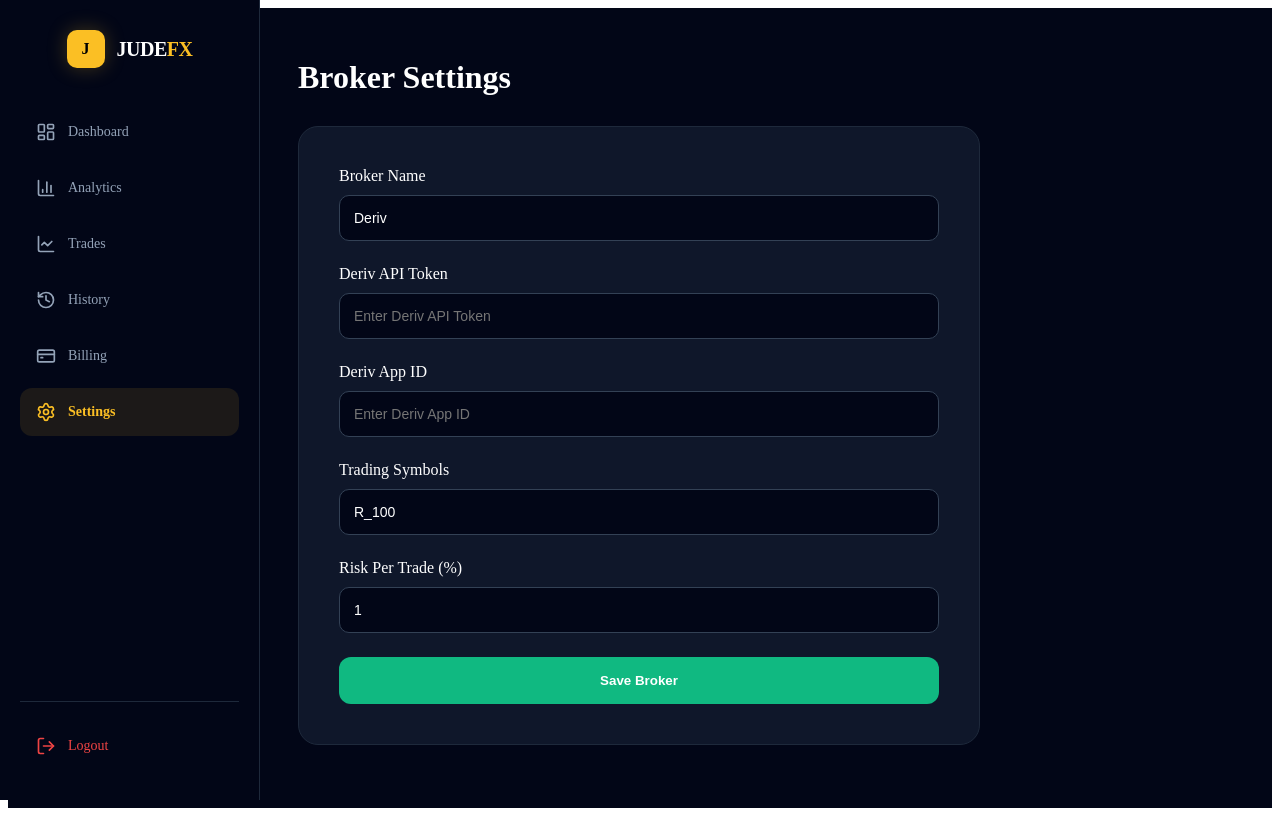
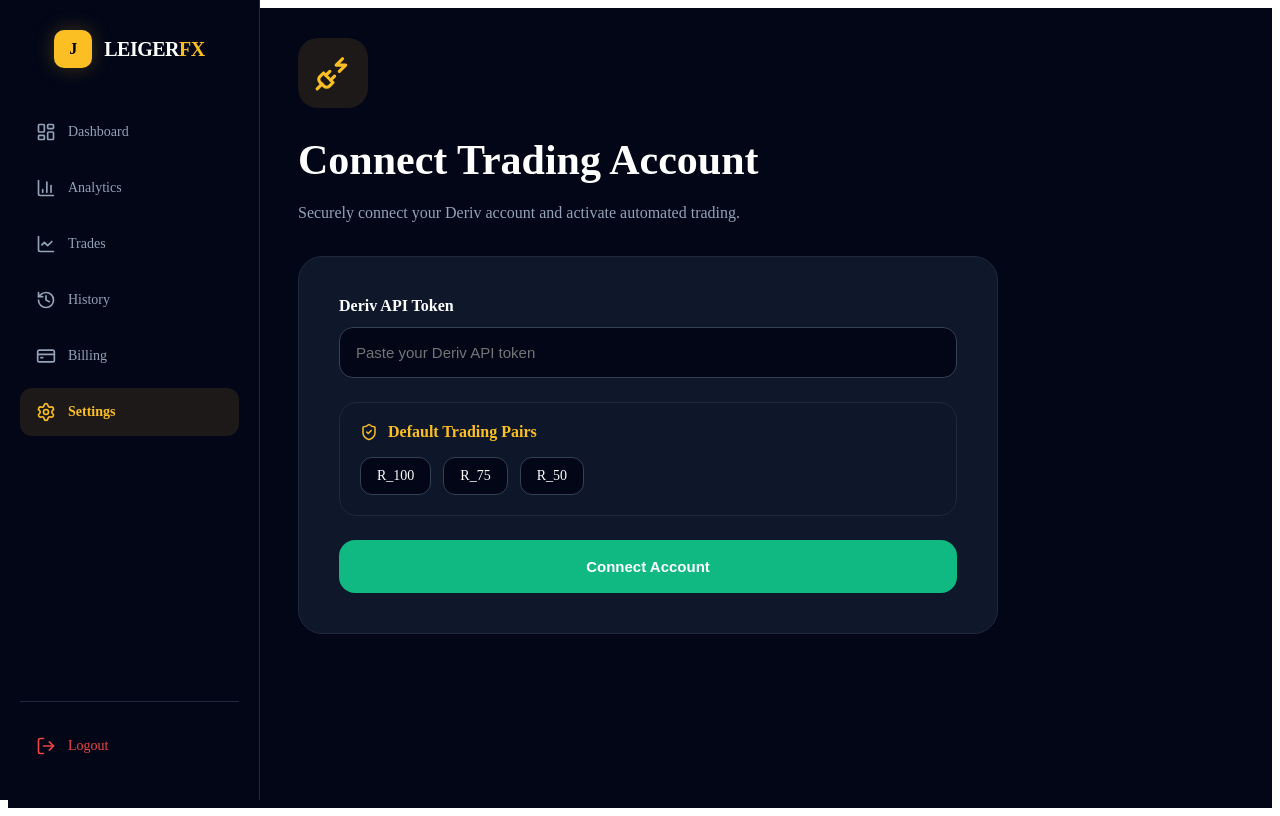
Before and after one commit to judeabdu/fx_trading_SaaS, a React app in the folder frontend/: page /settings in a window 1280 px wide. Built offline with nearby package versions, Linux system fonts and the light colour scheme; sample sign-in values are in the browser's storage; the HTML template or start-up script is replaced by a standard one.

Commit message:
Implemented production Deriv SaaS onboarding UI

```diff
--- a/frontend/src/components/Sidebar.jsx
+++ b/frontend/src/components/Sidebar.jsx
@@ -23,14 +23,14 @@
 
       <div style={logoArea}>
 
-        <div style={judeLogoSmall}>
+        <div style={leigerLogoSmall}>
           J
         </div>
 
         {
           !isMobile && (
             <h2 style={sidebarBrand}>
-              JUDE
+              LEIGER
               <span style={{ color: "#fbbf24" }}>
                 FX
               </span>
@@ -226,7 +226,7 @@
   marginBottom: "40px"
 };
 
-const judeLogoSmall = {
+const leigerLogoSmall = {
   background: "#fbbf24",
   color: "#000",
   width: "38px",
--- a/frontend/src/pages/SettingsPage.jsx
+++ b/frontend/src/pages/SettingsPage.jsx
@@ -2,15 +2,14 @@
 
 import DashboardLayout from "../components/DashboardLayout";
 
+import {
+  ShieldCheck,
+  PlugZap
+} from "lucide-react";
+
 function SettingsPage() {
 
-  const [form, setForm] = useState({
-    broker_name: "Deriv",
-    api_token: "",
-    app_id: "",
-    symbols: "R_100",
-    risk_per_trade: 1
-  });
+  const [apiToken, setApiToken] = useState("");
 
   const [loading, setLoading] = useState(false);
 
@@ -18,15 +17,7 @@
 
   const [error, setError] = useState("");
 
-  const handleChange = (e) => {
-
-    setForm({
-      ...form,
-      [e.target.name]: e.target.value
-    });
-  };
-
-  const saveBroker = async () => {
+  const connectBroker = async () => {
 
     setLoading(true);
 
@@ -46,11 +37,20 @@
           },
 
           body: JSON.stringify({
-            broker_name: form.broker_name,
-            api_token: form.api_token,
-            app_id: form.app_id,
-            symbols: form.symbols,
-            risk_per_trade: Number(form.risk_per_trade)
+
+            broker_name: "Deriv",
+
+            api_token: apiToken,
+
+            app_id: "1089",
+
+            symbols: [
+              "R_100",
+              "R_75",
+              "R_50"
+            ],
+
+            risk_per_trade: 1
           })
         }
       );
@@ -60,12 +60,12 @@
       if (!response.ok) {
 
         throw new Error(
-          data.detail || "Failed to save broker"
+          data.detail || "Connection failed"
         );
       }
 
       setMessage(
-        "Broker configuration saved successfully"
+        "Deriv account connected successfully"
       );
 
     } catch (err) {
@@ -82,77 +82,58 @@
 
     <DashboardLayout>
 
-      <div style={containerStyle}>
+      <div style={pageStyle}>
 
-        <h1 style={titleStyle}>
-          Broker Settings
-        </h1>
+        <div style={heroCard}>
+
+          <div style={iconWrapper}>
+            <PlugZap size={38} />
+          </div>
+
+          <h1 style={titleStyle}>
+            Connect Trading Account
+          </h1>
+
+          <p style={subtitleStyle}>
+            Securely connect your Deriv account
+            and activate automated trading.
+          </p>
+
+        </div>
 
         <div style={settingsCard}>
 
           <div style={settingItem}>
-            <label>Broker Name</label>
+
+            <label style={labelStyle}>
+              Deriv API Token
+            </label>
 
             <input
               type="text"
-              name="broker_name"
-              value={form.broker_name}
-              onChange={handleChange}
-              placeholder="Deriv"
+              value={apiToken}
+              onChange={(e) =>
+                setApiToken(e.target.value)
+              }
+              placeholder="Paste your Deriv API token"
               style={inputStyle}
             />
+
           </div>
 
-          <div style={settingItem}>
-            <label>Deriv API Token</label>
+          <div style={pairBox}>
 
-            <input
-              type="text"
-              name="api_token"
-              value={form.api_token}
-              onChange={handleChange}
-              placeholder="Enter Deriv API Token"
-              style={inputStyle}
-            />
-          </div>
+            <div style={pairHeader}>
+              <ShieldCheck size={18} />
+              Default Trading Pairs
+            </div>
 
-          <div style={settingItem}>
-            <label>Deriv App ID</label>
+            <div style={pairList}>
+              <span style={pairBadge}>R_100</span>
+              <span style={pairBadge}>R_75</span>
+              <span style={pairBadge}>R_50</span>
+            </div>
 
-            <input
-              type="text"
-              name="app_id"
-              value={form.app_id}
-              onChange={handleChange}
-              placeholder="Enter Deriv App ID"
-              style={inputStyle}
-            />
-          </div>
-
-          <div style={settingItem}>
-            <label>Trading Symbols</label>
-
-            <input
-              type="text"
-              name="symbols"
-              value={form.symbols}
-              onChange={handleChange}
-              placeholder="R_100"
-              style={inputStyle}
-            />
-          </div>
-
-          <div style={settingItem}>
-            <label>Risk Per Trade (%)</label>
-
-            <input
-              type="number"
-              name="risk_per_trade"
-              value={form.risk_per_trade}
-              onChange={handleChange}
-              placeholder="1"
-              style={inputStyle}
-            />
           </div>
 
           {message && (
@@ -168,14 +149,14 @@
           )}
 
           <button
-            style={saveButton}
-            onClick={saveBroker}
+            style={connectButton}
+            onClick={connectBroker}
             disabled={loading}
           >
             {
               loading
-                ? "Saving..."
-                : "Save Broker"
+                ? "Connecting..."
+                : "Connect Account"
             }
           </button>
 
@@ -187,21 +168,43 @@
   );
 }
 
-const containerStyle = {
-  color: "white"
+const pageStyle = {
+  color: "white",
+  maxWidth: "700px"
+};
+
+const heroCard = {
+  marginBottom: "30px"
+};
+
+const iconWrapper = {
+  width: "70px",
+  height: "70px",
+  borderRadius: "20px",
+  background: "rgba(251,191,36,0.1)",
+  display: "flex",
+  alignItems: "center",
+  justifyContent: "center",
+  color: "#fbbf24",
+  marginBottom: "20px"
 };
 
 const titleStyle = {
-  fontSize: "32px",
-  marginBottom: "30px"
+  fontSize: "42px",
+  marginBottom: "10px"
+};
+
+const subtitleStyle = {
+  color: "#94a3b8",
+  fontSize: "16px",
+  lineHeight: "1.6"
 };
 
 const settingsCard = {
   background: "#0f172a",
   border: "1px solid #1e293b",
-  borderRadius: "20px",
-  padding: "40px",
-  maxWidth: "600px"
+  borderRadius: "24px",
+  padding: "40px"
 };
 
 const settingItem = {
@@ -210,43 +213,77 @@
   marginBottom: "24px"
 };
 
+const labelStyle = {
+  marginBottom: "12px",
+  fontWeight: "600"
+};
+
 const inputStyle = {
-  marginTop: "10px",
-  padding: "14px",
+  padding: "16px",
   background: "#020617",
   border: "1px solid #334155",
-  borderRadius: "10px",
+  borderRadius: "14px",
   color: "white",
+  fontSize: "15px"
+};
+
+const pairBox = {
+  background: "rgba(15,23,42,0.7)",
+  border: "1px solid #1e293b",
+  borderRadius: "18px",
+  padding: "20px",
+  marginBottom: "24px"
+};
+
+const pairHeader = {
+  display: "flex",
+  alignItems: "center",
+  gap: "10px",
+  marginBottom: "16px",
+  color: "#fbbf24",
+  fontWeight: "700"
+};
+
+const pairList = {
+  display: "flex",
+  gap: "12px",
+  flexWrap: "wrap"
+};
+
+const pairBadge = {
+  background: "#020617",
+  border: "1px solid #334155",
+  padding: "10px 16px",
+  borderRadius: "12px",
   fontSize: "14px"
 };
 
-const saveButton = {
+const connectButton = {
+  width: "100%",
+  padding: "18px",
+  border: "none",
+  borderRadius: "16px",
   background: "#10b981",
-  border: "none",
-  padding: "16px 24px",
-  borderRadius: "12px",
   color: "white",
   fontWeight: "700",
-  cursor: "pointer",
-  width: "100%"
+  fontSize: "15px",
+  cursor: "pointer"
 };
 
 const successBox = {
   background: "#064e3b",
   color: "#6ee7b7",
   padding: "14px",
-  borderRadius: "10px",
-  marginBottom: "20px",
-  fontSize: "14px"
+  borderRadius: "12px",
+  marginBottom: "20px"
 };
 
 const errorBox = {
   background: "#7f1d1d",
   color: "#fca5a5",
   padding: "14px",
-  borderRadius: "10px",
-  marginBottom: "20px",
-  fontSize: "14px"
+  borderRadius: "12px",
+  marginBottom: "20px"
 };
 
 export default SettingsPage;
```
